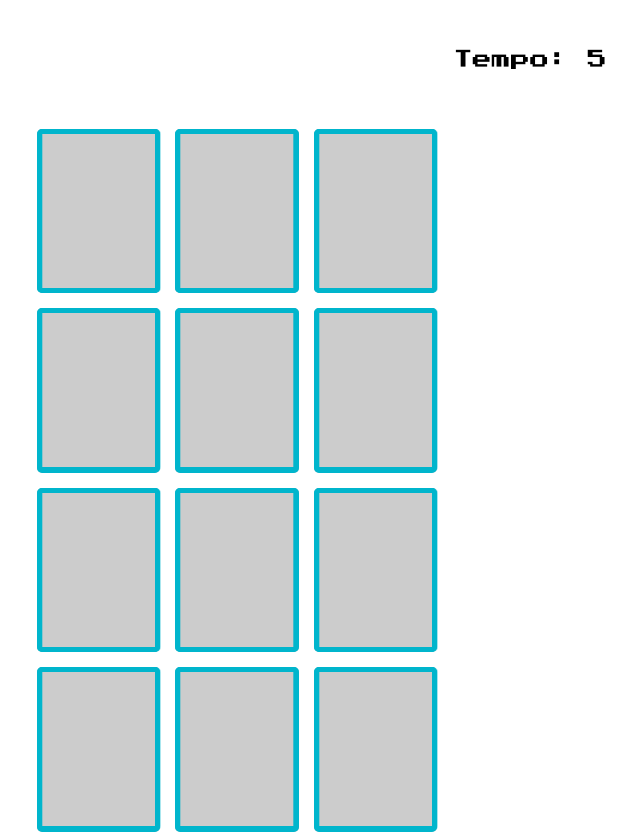
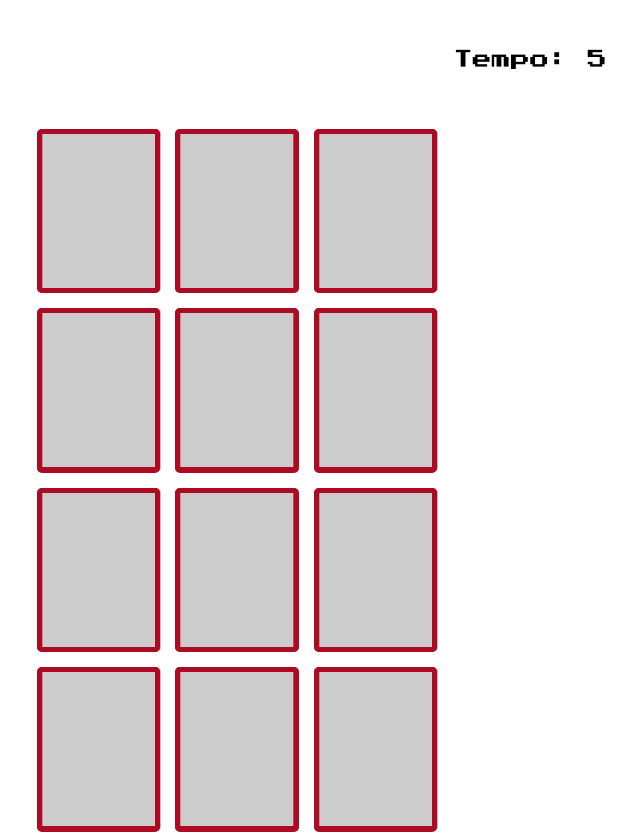
Before and after one commit to polianacarneiro/jogo-da-memoria, a plain HTML site: page game.html in a window 1280 px wide. Shown: the top 835 px of the page, without its empty margins (403-1043 px from the left). Drawn offline with Linux system fonts and the light colour scheme; files that its build step writes are made by us from their sources; files whose address does not match are found by name.

Commit message:
Update jogo.css
cor da borda

```diff
--- a/jogo.css
+++ b/jogo.css
@@ -48,7 +48,7 @@ main {
     position: absolute;
     background-size: cover;
     background-position: center;
-    border: 5px solid #00b5cc;
+    border: 5px solid #ad0a23;
     border-radius: 5px;
     transition: all 400ms ease;
   }
```
